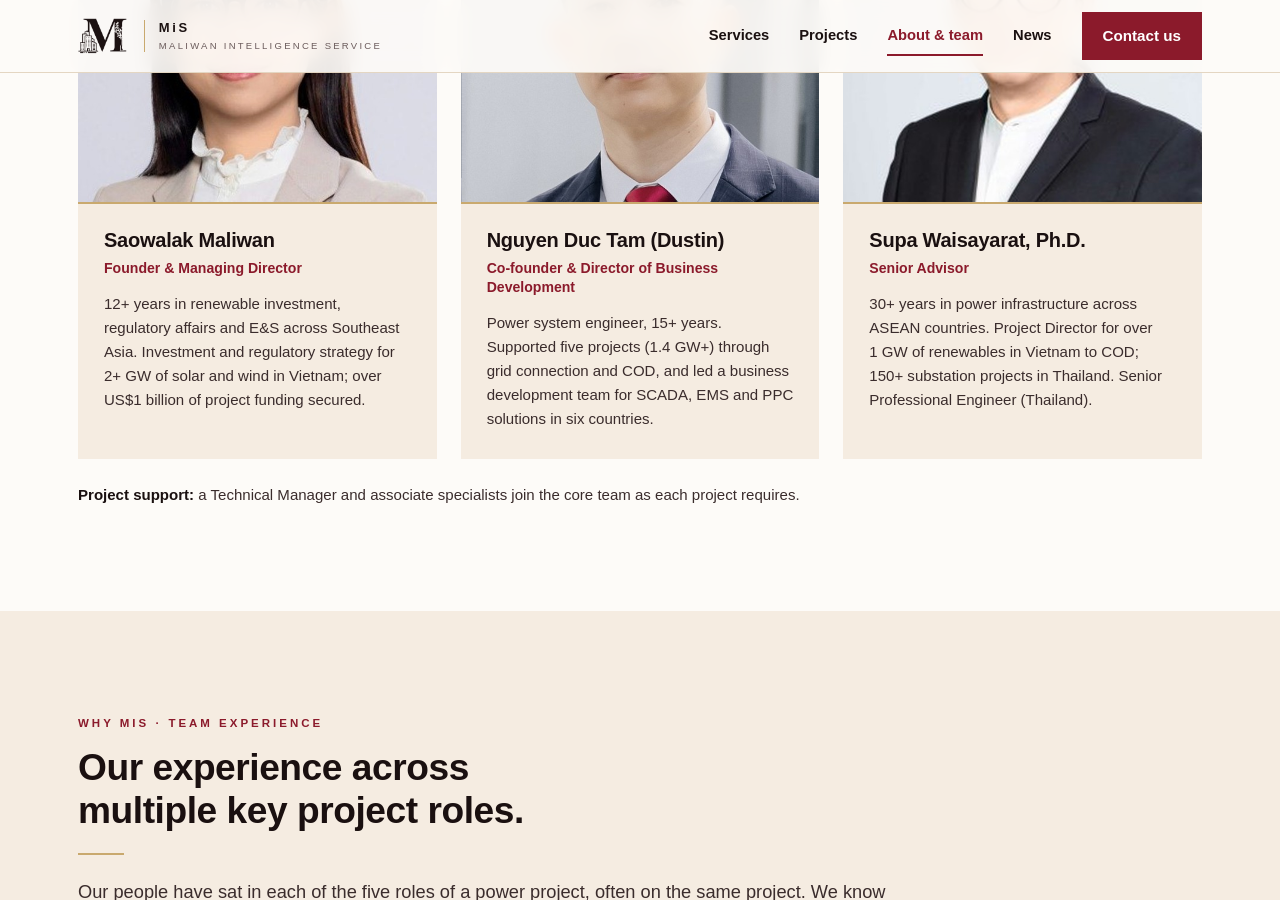
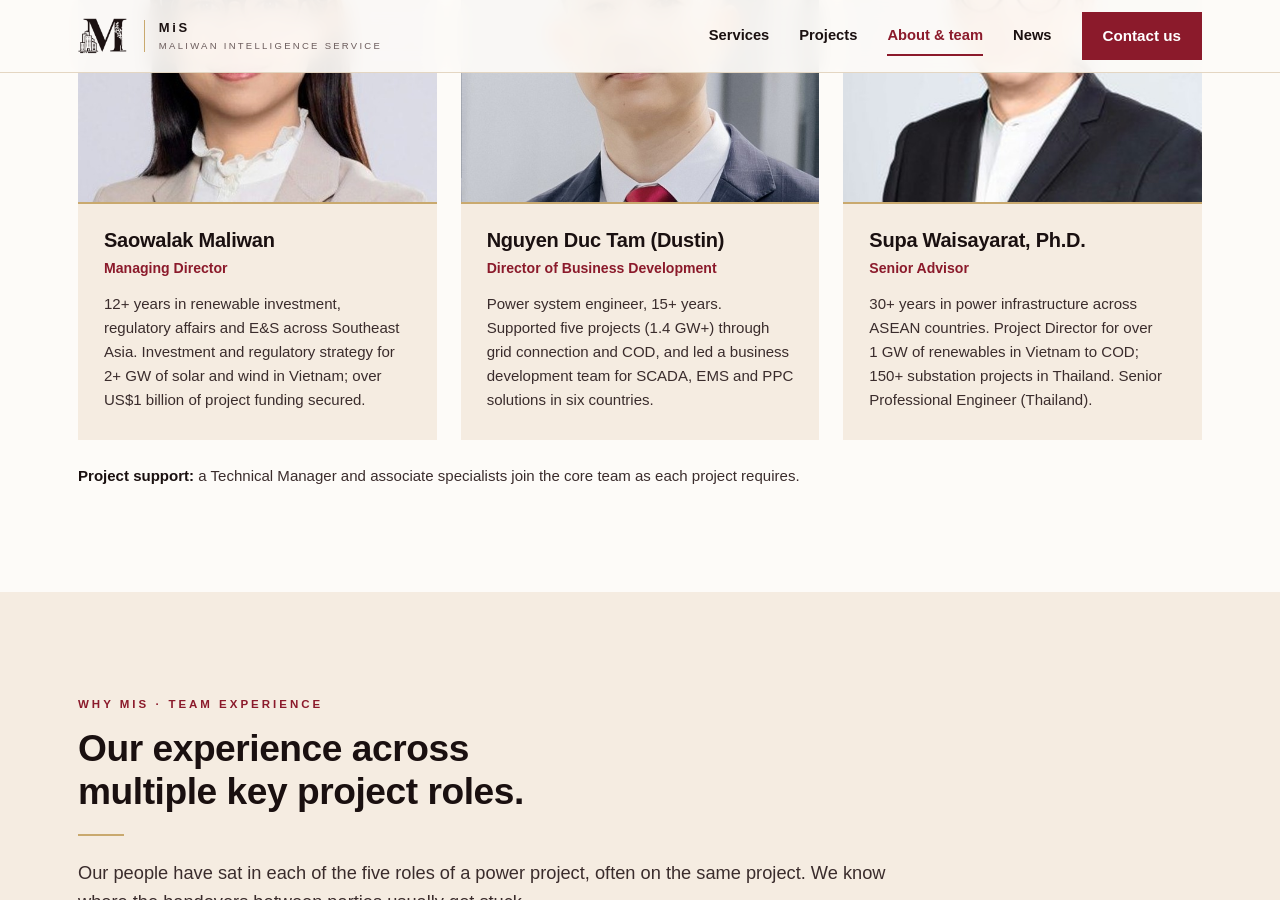
Before and after one commit to nguyenductam1986/mis-website, a Jekyll site: the page about/index.html, which Jekyll copies as it is, in a window 1280 px wide and 900 px high, scrolled down 1193 px. Built offline with Jekyll 4.4.1, drawn with Linux system fonts in a browser that asks for light colours; some of the changed text lies outside the part shown.

Commit message:
About: remove Founder/Co-founder from team titles
Co-Authored-By: Claude Opus 5.5 <noreply@anthropic.com>
Claude-Session: https://claude.ai/code/session_01RsKz4Cw4khTrnfZDqL8qyQ

```diff
--- a/about/index.html
+++ b/about/index.html
@@ -53,8 +53,8 @@
 <section class="wrap sec" id="team">
   <div class="head rv"><div class="eyebrow">Our team</div><h2>Senior people who do the work themselves</h2><div class="rule"></div></div>
   <div class="grid g3">
-    <div class="person rv "><div class="ph" role="img" aria-label="Saowalak Maliwan" style="background-image:url(/images/team-saowalak.jpg)"></div><div class="body"><h3>Saowalak Maliwan</h3><div class="role">Founder &amp; Managing Director</div><p>12+ years in renewable investment, regulatory affairs and E&amp;S across Southeast Asia. Investment and regulatory strategy for 2+ GW of solar and wind in Vietnam; over US$1 billion of project funding secured.</p></div></div>
-    <div class="person rv d1"><div class="ph" role="img" aria-label="Nguyen Duc Tam (Dustin)" style="background-image:url(/images/team-dustin.jpg)"></div><div class="body"><h3>Nguyen Duc Tam (Dustin)</h3><div class="role">Co-founder &amp; Director of Business Development</div><p>Power system engineer, 15+ years. Supported five projects (1.4 GW+) through grid connection and COD, and led a business development team for SCADA, EMS and PPC solutions in six countries.</p></div></div>
+    <div class="person rv "><div class="ph" role="img" aria-label="Saowalak Maliwan" style="background-image:url(/images/team-saowalak.jpg)"></div><div class="body"><h3>Saowalak Maliwan</h3><div class="role">Managing Director</div><p>12+ years in renewable investment, regulatory affairs and E&amp;S across Southeast Asia. Investment and regulatory strategy for 2+ GW of solar and wind in Vietnam; over US$1 billion of project funding secured.</p></div></div>
+    <div class="person rv d1"><div class="ph" role="img" aria-label="Nguyen Duc Tam (Dustin)" style="background-image:url(/images/team-dustin.jpg)"></div><div class="body"><h3>Nguyen Duc Tam (Dustin)</h3><div class="role">Director of Business Development</div><p>Power system engineer, 15+ years. Supported five projects (1.4 GW+) through grid connection and COD, and led a business development team for SCADA, EMS and PPC solutions in six countries.</p></div></div>
     <div class="person rv d2"><div class="ph" role="img" aria-label="Supa Waisayarat, Ph.D." style="background-image:url(/images/team-supa.jpg)"></div><div class="body"><h3>Supa Waisayarat, Ph.D.</h3><div class="role">Senior Advisor</div><p>30+ years in power infrastructure across ASEAN countries. Project Director for over 1&nbsp;GW of renewables in Vietnam to COD; 150+ substation projects in Thailand. Senior Professional Engineer (Thailand).</p></div></div>
   </div>
   <p class="sm rv" style="margin-top:24px"><span class="b">Project support:</span> a Technical Manager and associate specialists join the core team as each project requires.</p>
@@ -90,8 +90,8 @@
   <div class="rv" style="display:grid;gap:28px">
     <div><div class="rule" style="width:54px;height:3px;margin:0 0 26px"></div><h2>Let's talk about your project</h2><p class="lead" style="margin-top:18px">Tell us where your project stands. We will tell you which package fits, who on our team would lead it, and which entity would sign.</p></div>
     <div class="people">
-      <div><div class="b">Saowalak Maliwan</div><div class="r">Founder &amp; Managing Director</div><a href="mailto:saowalak@mi-energies.com">saowalak@mi-energies.com</a><br><a href="tel:+66962148088">+66 96 214 8088</a></div>
-      <div><div class="b">Nguyen Duc Tam (Dustin)</div><div class="r">Co-founder &amp; Director of Business Development</div><a href="mailto:dustin@mi-energies.com">dustin@mi-energies.com</a><br><a href="tel:+84987491286">+84 987 491 286</a></div>
+      <div><div class="b">Saowalak Maliwan</div><div class="r">Managing Director</div><a href="mailto:saowalak@mi-energies.com">saowalak@mi-energies.com</a><br><a href="tel:+66962148088">+66 96 214 8088</a></div>
+      <div><div class="b">Nguyen Duc Tam (Dustin)</div><div class="r">Director of Business Development</div><a href="mailto:dustin@mi-energies.com">dustin@mi-energies.com</a><br><a href="tel:+84987491286">+84 987 491 286</a></div>
     </div>
     <div class="ents">
       <div><div class="eyebrow">Thailand</div><div class="b" style="margin-top:8px">Maliwan Intelligence Service Co., Ltd.</div><div class="sm" lang="th">บริษัท มะลิวรรณ อินเทลลิเจ็นซ เซอร์วิส จำกัด</div><div class="xs" style="margin-top:6px">Nonthaburi, Thailand<br>Tel. <a href="tel:+66865647644">+66 86 564 7644</a></div></div>
```
